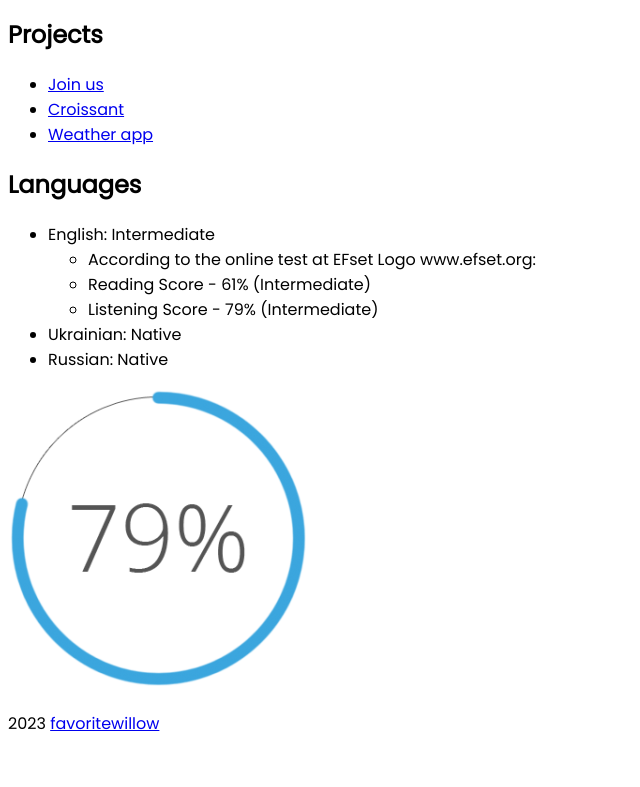
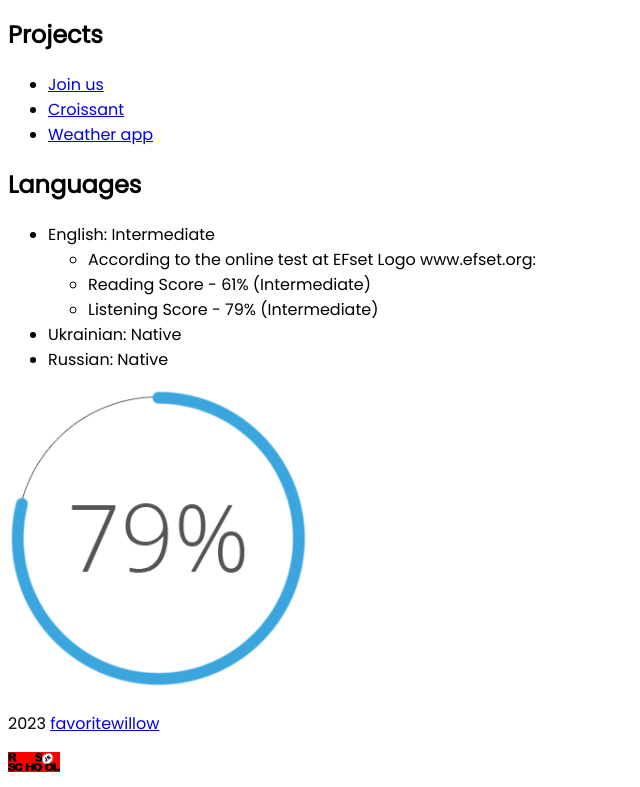
Before and after one commit to favoritewillow/rsschool-cv, a plain HTML site: page index.html in a window 1280 px wide. Shown: the part 1440-2227 px from the top of the page, without its empty margins (0-640 px from the left). Before the commit the page ends 2192 px from the top, so only its background shows below. Drawn offline with Linux system fonts and the light colour scheme.

Commit message:
feat: add logo to footer in style.css (Wednesday 05.07.2023 16:05am)

```diff
--- a/style.css
+++ b/style.css
@@ -6,3 +6,11 @@ body {
   font-size: 1.6rem;
   font-family: 'Poppins', Verdana, sans-serif;
 }
+
+.logo {
+  background-image: url(./images/rs_school_js.svg);
+  width: 5.2rem;
+  height: 2rem;
+  display: inline-block;
+  background-color: red;
+}
```
